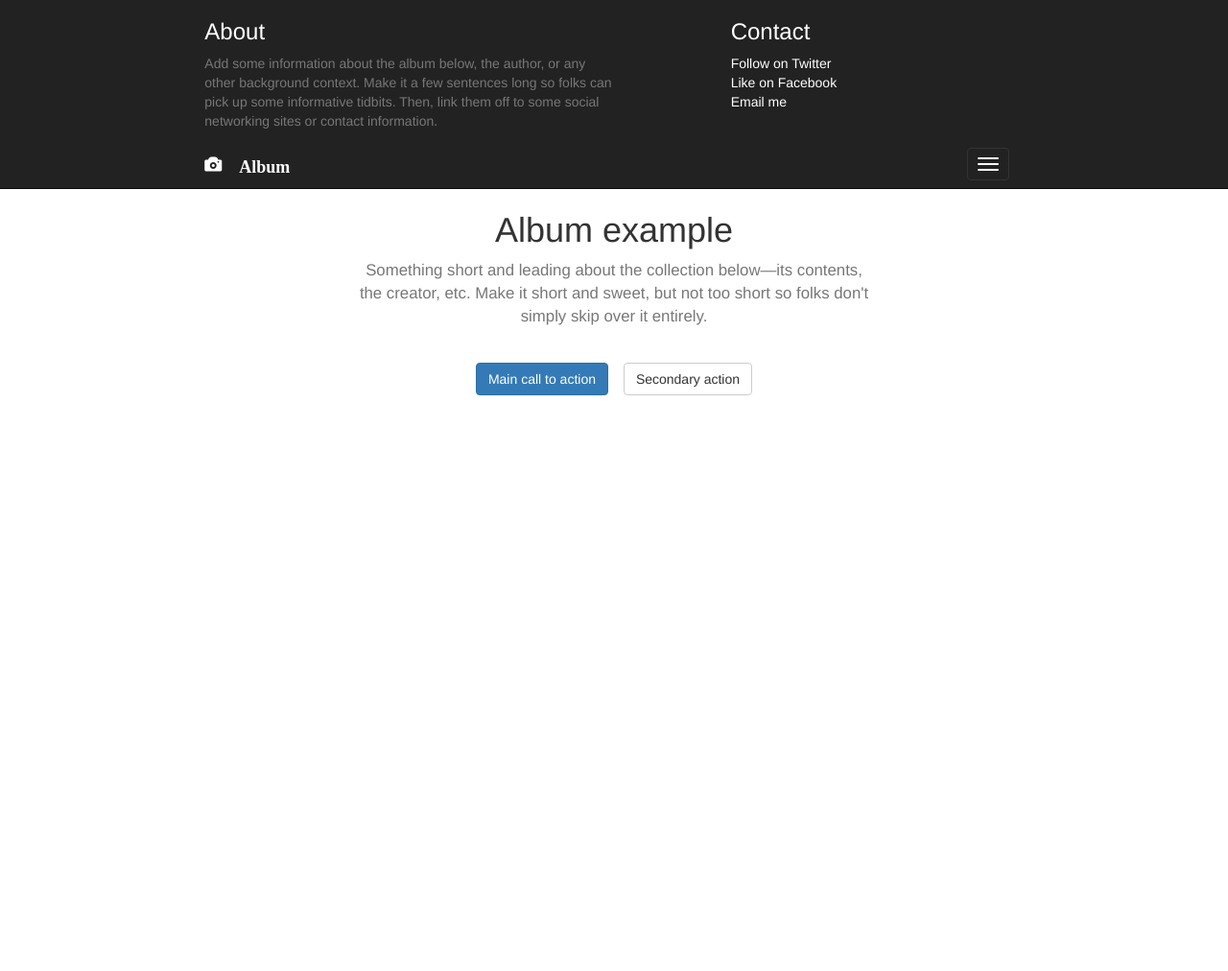
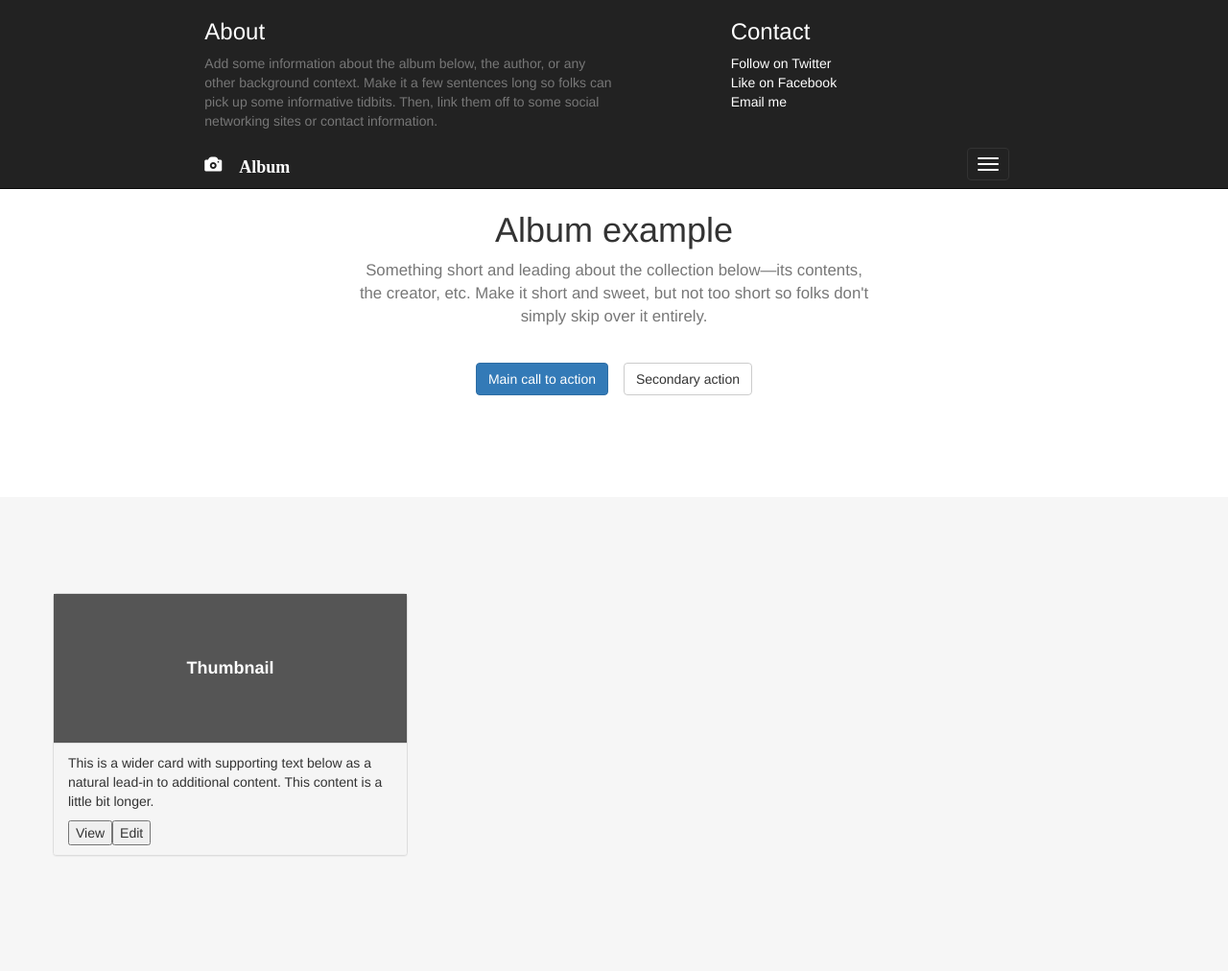
Before and after one commit to nayoon8105/indexPage, a plain HTML site: page index.html in a window 1280 px wide. Shown: the whole page at 96% size. Before the commit the page ends 800 px from the top, so only its background shows below. Drawn offline with Linux system fonts and the light colour scheme.

Commit message:
panel added

```diff
--- a/index.html
+++ b/index.html
@@ -35,6 +35,18 @@
 		}
 		.btn{
 			margin: 6px;
+		}
+		#bottom{
+			margin-top: 100px;
+			background-color: rgba(238,238,238,0.5);
+		}
+		#thumbnail{
+			margin: 50px;
+			font-size: large;
+			font-weight: bold;
+		}
+		.panel-body{
+			background-color: rgba(85,85,85,1);
 		}
 	</style>
 </head>
@@ -75,6 +87,26 @@
 		</div>
 	</div>
 
+	<div id="bottom">
+		<div class="container" style="padding: 100px 0;">
+			<div class="row">
+				<div class="col-xs-4">
+					<div class="panel panel-default">
+						<div class="panel-body" style="text-align: center;">
+							<p class="white_color" id="thumbnail">Thumbnail</p>
+						</div>
+						<div class="panel-footer">
+							<p>
+								This is a wider card with supporting text below as a natural lead-in to additional content. This content is a little bit longer.
+							</p>
+							<button>View</button><button>Edit</button>
+						</div>
+					</div>
+				</div>
+			</div>
+		</div>
+
+	</div>
 	<script src="js/jquery-3.3.1.js"></script>
 	<script src="js/bootstrap.js"></script>
 	<script>
```
